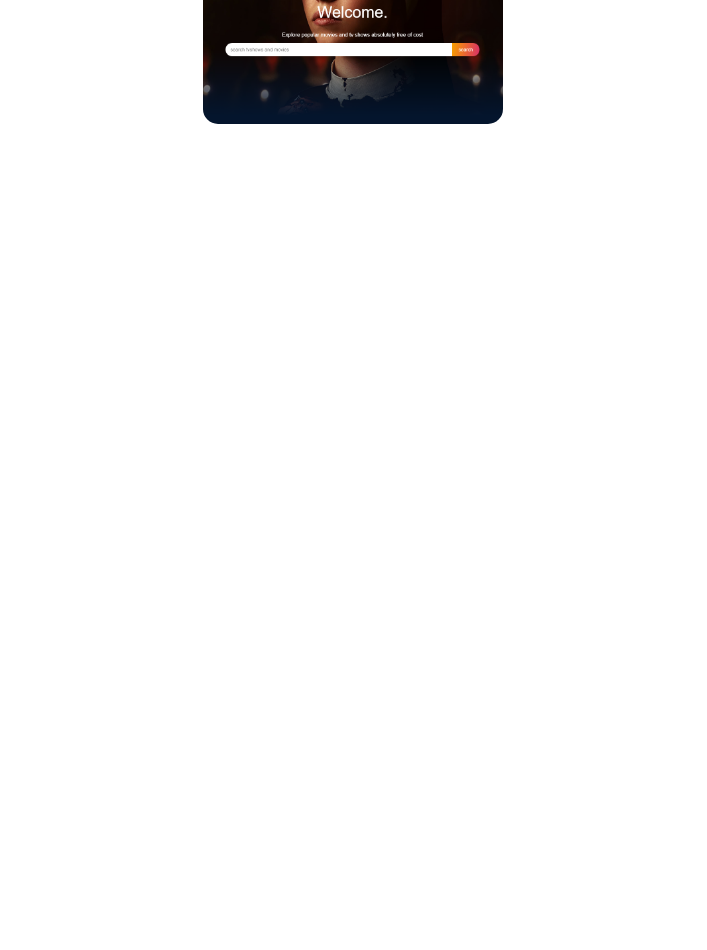
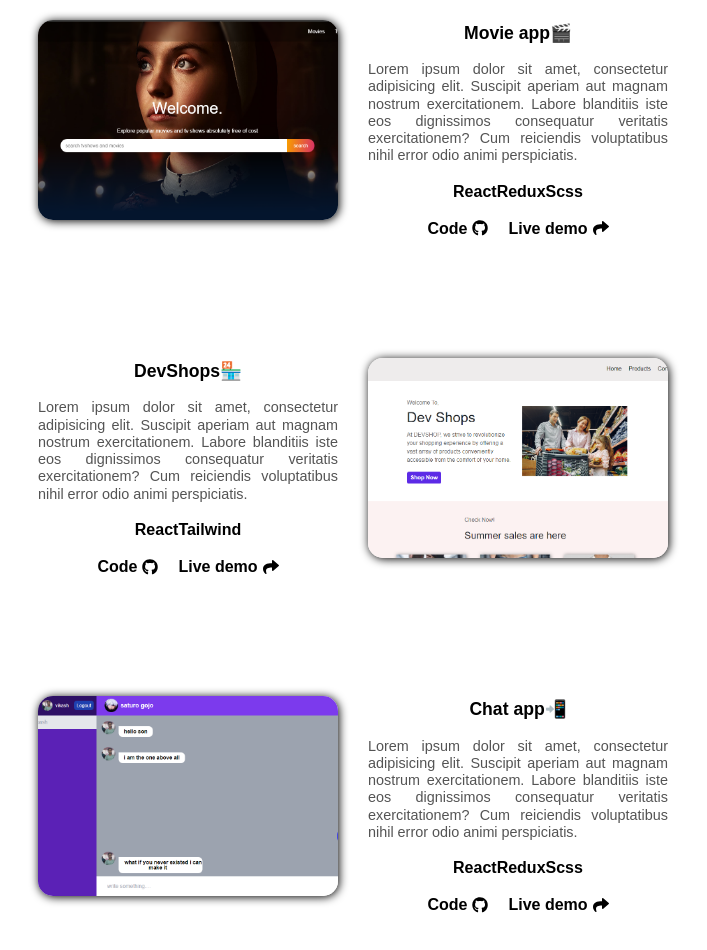
Before and after one commit to CodeWith-Vikash/Vikash-protfolio, a React (Vite) app: page /projects in a window 1280 px wide. Shown: the part 300-1250 px from the top of the page, without its empty margins (287-994 px from the left). Before the commit the page ends 800 px from the top, so only its background shows below. Built offline with nearby package versions, Linux system fonts and the light colour scheme.

Commit message:
contact page

```diff
--- a/src/components/contact/Contact.jsx
+++ b/src/components/contact/Contact.jsx
@@ -1,8 +1,18 @@
 import React from 'react'
+import './Style.scss'
 
 const Contact = () => {
   return (
-    <div>Contact</div>
+    <div className='contact'>
+      <div className="map">
+      <iframe src="https://www.google.com/maps/embed?pb=!1m14!1m12!1m3!1d7234.373524746348!2d84.01825787740104!3d24.959759663586848!2m3!1f0!2f0!3f0!3m2!1i1024!2i768!4f13.1!5e0!3m2!1sen!2sin!4v1712196019295!5m2!1sen!2sin" width="100%" height="300" style={{border:0}} allowFullscreen="" loading="lazy" referrerpolicy="no-referrer-when-downgrade"></iframe>
+      </div>
+      <form action="https://formspree.io/f/xleqvebl" method='post'>
+        <input type="text" placeholder='username'/>
+        <input type="email" placeholder='Email'/>
+        <textarea cols='35' rows='4'></textarea>
+      </form>
+    </div>
   )
 }
 
--- a/src/components/contact/Style.scss
+++ b/src/components/contact/Style.scss
@@ -0,0 +1,21 @@
+.contact{
+    background-color: rgb(122, 122, 247);
+    height: 93.5vh;
+    display: flex;
+    flex-direction: column;
+    gap: 5vh;
+    form{
+        display: flex;
+        flex-direction: column;
+        gap: 10px;
+        align-items: center;
+        input{
+            width: 300px;
+            height: 30px;
+            border: 1px solid black;
+            outline: none;
+            padding: 5px 10px;
+            border-radius:5px;
+        }
+    }
+}
--- a/src/components/projects/Projects.jsx
+++ b/src/components/projects/Projects.jsx
@@ -3,6 +3,7 @@ import './Style.scss'
 import ecom from '../../assets/ecom.png'
 import chat from '../../assets/chat.png'
 import movie from '../../assets/movie.png'
+import {FaGithub, FaShare } from "react-icons/fa";
 
 const Projects = () => {
   return (
@@ -12,9 +13,54 @@ const Projects = () => {
       <section>
         <div className="project project1">
           <img src={movie} alt="" />
-          <div className="content"></div>
+          <div className="content">
+            <h3>Movie app🎬</h3>
+            <p>Lorem ipsum dolor sit amet, consectetur adipisicing elit. Suscipit aperiam aut magnam nostrum exercitationem. Labore blanditiis iste eos dignissimos consequatur veritatis exercitationem? Cum reiciendis voluptatibus nihil error odio animi perspiciatis.</p>
+            <div className="tech flex gap-5">
+              <b>React</b>
+              <b>Redux</b>
+              <b>Scss</b>
+            </div>
+            <div className="options">
+              <p>Code <FaGithub/></p>
+              <p>Live demo <FaShare/></p>
+            </div>
+          </div>
+        </div>
           {/* 999999999999999999999999 */}
+        <div className="project project2">
+          <img src={ecom} alt="" />
+          <div className="content">
+            <h3>DevShops🏪</h3>
+            <p>Lorem ipsum dolor sit amet, consectetur adipisicing elit. Suscipit aperiam aut magnam nostrum exercitationem. Labore blanditiis iste eos dignissimos consequatur veritatis exercitationem? Cum reiciendis voluptatibus nihil error odio animi perspiciatis.</p>
+            <div className="tech flex gap-5">
+              <b>React</b>
+              <b>Tailwind</b>
+            </div>
+            <div className="options">
+              <p>Code <FaGithub/></p>
+              <p>Live demo <FaShare/></p>
+            </div>
+          </div>
         </div>
+          {/* 999999999999999999999999 */}
+        <div className="project project3">
+          <img src={chat} alt="" />
+          <div className="content">
+            <h3>Chat app📲</h3>
+            <p>Lorem ipsum dolor sit amet, consectetur adipisicing elit. Suscipit aperiam aut magnam nostrum exercitationem. Labore blanditiis iste eos dignissimos consequatur veritatis exercitationem? Cum reiciendis voluptatibus nihil error odio animi perspiciatis.</p>
+            <div className="tech flex gap-5">
+              <b>React</b>
+              <b>Redux</b>
+              <b>Scss</b>
+            </div>
+            <div className="options">
+              <p>Code <FaGithub/></p>
+              <p>Live demo <FaShare/></p>
+            </div>
+          </div>
+        </div>
+          {/* 999999999999999999999999 */}
       </section>
     </div>
   )
--- a/src/components/projects/Style.scss
+++ b/src/components/projects/Style.scss
@@ -1,19 +1,77 @@
 .projects{
+    padding: 10vh 0;
     display: flex;
     flex-direction: column;
     align-items: center;
-    p{
+    .title{
         width: 300px;
     }
     section{
         padding-top: 5vh;
         .project{
+            padding: 5vh 0;
+            display: flex;
+            flex-direction: column;
+            gap: 30px;
             img{
                 width: 300px;
                 height: 200px;
                 border-radius: 15px;
                 object-fit: cover;
+                box-shadow: 1px 1px 10px;
+            }
+            .content{
+                display: flex;
+                flex-direction: column;
+                align-items: center;
+                gap: 15px;
+                width: 300px;
+                h3{
+                    font-weight: bold;
+                    font-size: 1.1rem;
+                }
+                p{
+                    font-size: 0.9rem;
+                    line-height: 1.2;
+                    text-align: justify;
+                    color: rgb(84, 84, 84);
+                }
+                .options{
+                    display: flex;
+                    width: 220px;
+                    justify-content: center;
+                    gap: 20px;
+                    // background-color: red;
+                    p{
+                        color: black;
+                        font-size: 1rem;
+                        font-weight: 600;
+                        display: flex;
+                        align-items: center;
+                        gap: 5px;
+                    }
+                }
             }
         }
     }
 }
+
+@media(min-width:768px){
+    .projects{
+        .title{
+            width: 500px;
+        }
+        section{
+            display:flex;
+            flex-direction: column;
+            gap: 5vh;
+
+            .project{
+                flex-direction:row;
+            }
+            .project2{
+                flex-direction: row-reverse;
+            }
+        }
+    }
+}
```
